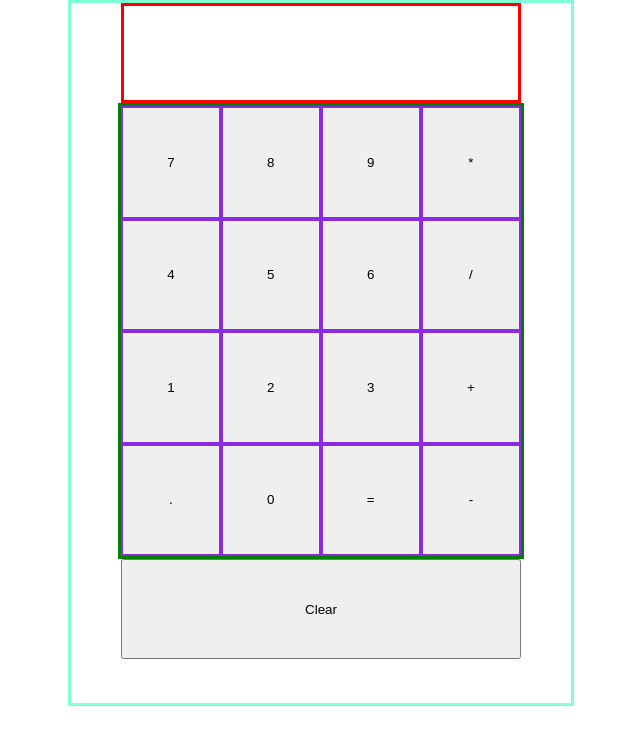
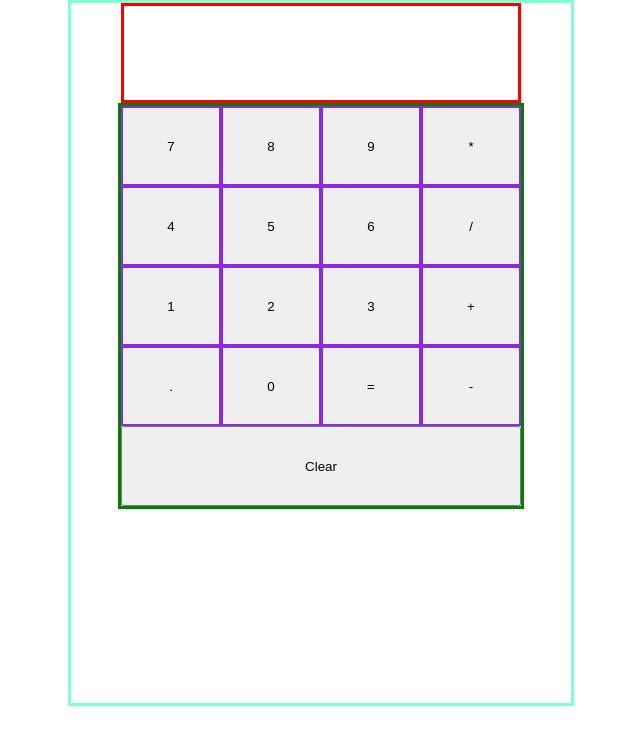
Before and after one commit to dianagatcan/CalculatorReact, a React (Create React App) app: page / in a window 1280 px wide. Shown: the top 744 px of the page, without its empty margins (319-959 px from the left). Built offline with nearby package versions, Linux system fonts and the light colour scheme.

Commit message:
change wrapper to display flex instead of grid

```diff
--- a/src/components/App.jsx
+++ b/src/components/App.jsx
@@ -26,7 +26,8 @@ export default function App(){
     <Screen value={value} />
     <div className="wrapper">
      {(keys.map((buttonValue, index) => <Button key={index} id={index} text={buttonValue} handleClick={() => {displayText(buttonValue)}} />))}
+     <button className="clear" onClick={clearState}>Clear</button>
     </div>
-    <button className="clear" onClick={clearState}>Clear</button>
+
     </div>)
 }
--- a/src/index.css
+++ b/src/index.css
@@ -21,16 +21,23 @@ body {
 .wrapper {
   margin: 0 auto;
   width: 400px;
-  height: 450px;
+  height: 400px;
   border: 3px solid green;
-  display: grid;
-  grid-template-columns: auto auto auto auto;
-  grid-template-rows: repeat(4 auto);
+  display: flex;
+  flex-wrap: wrap;
+  flex-direction: row;
+  /* display: grid;
+  grid-template-columns: repeat(4, 1fr);
+  grid-template-rows: repeat(4, 1fr); */
+}
+
+.wrapper > * {
+  flex-grow: 1;
+  flex-basis: 25%;
 }
 
 .clear {
   width: 400px;
-  height: 100px;
   margin: 0 auto;
   display: flex;
   align-items: center;
```
